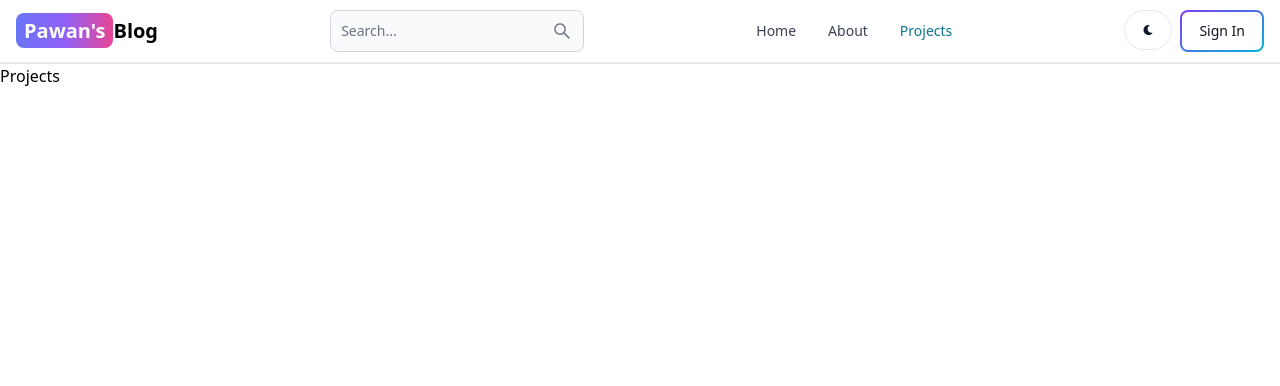
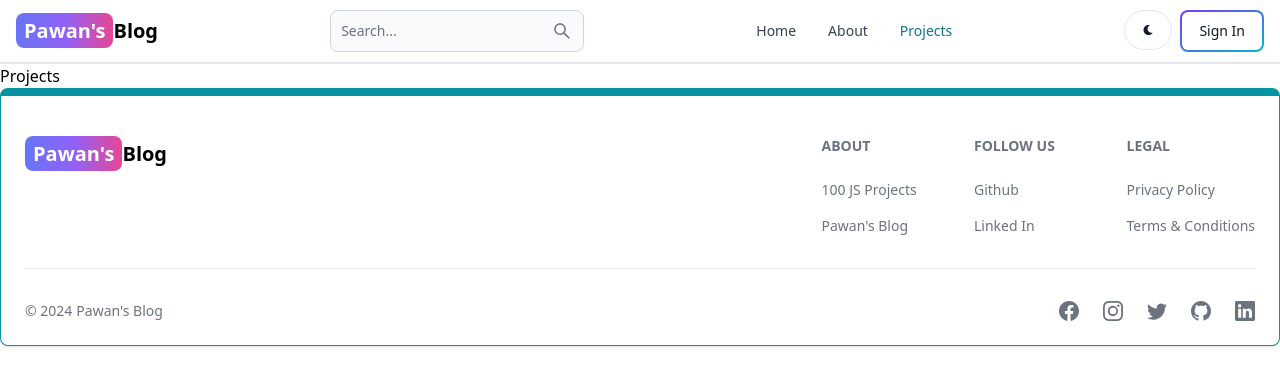
Before and after one commit to pawan-exe/MERN-Blog, a React (Vite) app in the folder client/: page /projects in a window 1280 px wide. Shown: the top 386 px of the page. Built offline with nearby package versions, Linux system fonts and the light colour scheme.

Commit message:
Create Footer Component

```diff
--- a/client/src/App.jsx
+++ b/client/src/App.jsx
@@ -7,6 +7,7 @@
 import Dashboard from "./pages/Dashboard";
 import Projects from "./pages/Projects";
 import Header from "./components/Header";
+import Footer from "./components/Footer";
 export default function App() {
   return (
     <BrowserRouter>
@@ -19,6 +20,7 @@
         <Route path="/dashboard" element={<Dashboard />} />
         <Route path="/projects" element={<Projects />} />
       </Routes>
+      <Footer />
     </BrowserRouter>
   );
 }
--- /dev/null
+++ b/client/src/components/Footer.jsx
@@ -0,0 +1,114 @@
+import { Footer } from "flowbite-react";
+import React from "react";
+import { Link } from "react-router-dom";
+import {
+  BsFacebook,
+  BsInstagram,
+  BsTwitter,
+  BsGithub,
+  BsLinkedin,
+} from "react-icons/bs";
+
+export default function FooterCom() {
+  return (
+    <Footer container className="border border-t-8 border-teal-500">
+      <div className="w-full max-w-7xl mx-auto">
+        <div className="grid w-full justify-between sm:flex md:grid-cols-1">
+          <div className="mt-5">
+            <Link
+              to="/"
+              className="self-center whitespace-nowrap text-lg sm:text-xl font-semibold dark:text-white"
+            >
+              <span className="px-2 py-1 bg-gradient-to-r from-indigo-500 via-purple-500 to-pink-500 rounded-lg text-white">
+                Pawan's
+              </span>
+              Blog
+            </Link>
+          </div>
+          <div className="grid grid-cols-2 gap-8  mt-4 sm:grid-cols-3 sm:gap-6">
+            <div>
+              <Footer.Title title="About" />
+              <Footer.LinkGroup col>
+                <Footer.Link
+                  href="https://www.linkedin.com/in/pawankumar-gupta-59a61b247/"
+                  target="_blank"
+                  rel="noopener noreferrer"
+                >
+                  100 JS Projects
+                </Footer.Link>
+                <Footer.Link
+                  href="/about"
+                  target="_blank"
+                  rel="noopener noreferrer"
+                >
+                  Pawan's Blog
+                </Footer.Link>
+              </Footer.LinkGroup>
+            </div>
+            <div>
+              <Footer.Title title="Follow Us" />
+              <Footer.LinkGroup col>
+                <Footer.Link
+                  href="https://github.com/pawan-exe"
+                  target="_blank"
+                  rel="noopener noreferrer"
+                >
+                  Github
+                </Footer.Link>
+                <Footer.Link
+                  href="https://www.linkedin.com/in/pawankumar-gupta-59a61b247/"
+                  target="_blank"
+                  rel="noopener noreferrer"
+                >
+                  Linked In
+                </Footer.Link>
+              </Footer.LinkGroup>
+            </div>
+            <div>
+              <Footer.Title title="Legal" />
+              <Footer.LinkGroup col>
+                <Footer.Link href="#">Privacy Policy</Footer.Link>
+                <Footer.Link href="#">Terms &amp; Conditions</Footer.Link>
+              </Footer.LinkGroup>
+            </div>
+          </div>
+        </div>
+        <Footer.Divider />
+        <div className="w-full sm:flex sm:items-center sm:justify-between">
+          <Footer.Copyright
+            href="#"
+            by="Pawan's Blog"
+            year={new Date().getFullYear()}
+          />
+          <div className="flex gap-6 sm:mt-0 mt-4 sm:justify-center">
+            <Footer.Icon
+              href="https://www.facebook.com/profile.php?id=100028529587290&mibextid=ZbWKwL"
+              target="_blank"
+              icon={BsFacebook}
+            />
+            <Footer.Icon
+              href="https://www.instagram.com/_pawan_zx.03?igsh=MXBiYzd1NmwyYXpiZw=="
+              target="_blank"
+              icon={BsInstagram}
+            />
+            <Footer.Icon
+              href="https://x.com/PawanGu82239136?t=LtUVyTiRrcM6RIRgtB_zSQ&s=09"
+              target="_blank"
+              icon={BsTwitter}
+            />
+            <Footer.Icon
+              href="https://github.com/pawan-exe"
+              target="_blank"
+              icon={BsGithub}
+            />
+            <Footer.Icon
+              href="https://www.linkedin.com/in/pawankumar-gupta-59a61b247"
+              target="_blank"
+              icon={BsLinkedin}
+            />
+          </div>
+        </div>
+      </div>
+    </Footer>
+  );
+}
--- a/client/vite.config.js
+++ b/client/vite.config.js
@@ -7,6 +7,7 @@
     proxy: {
       "/api": {
         target: "http://localhost:3000",
+        secure: false,
       },
     },
   },
```
